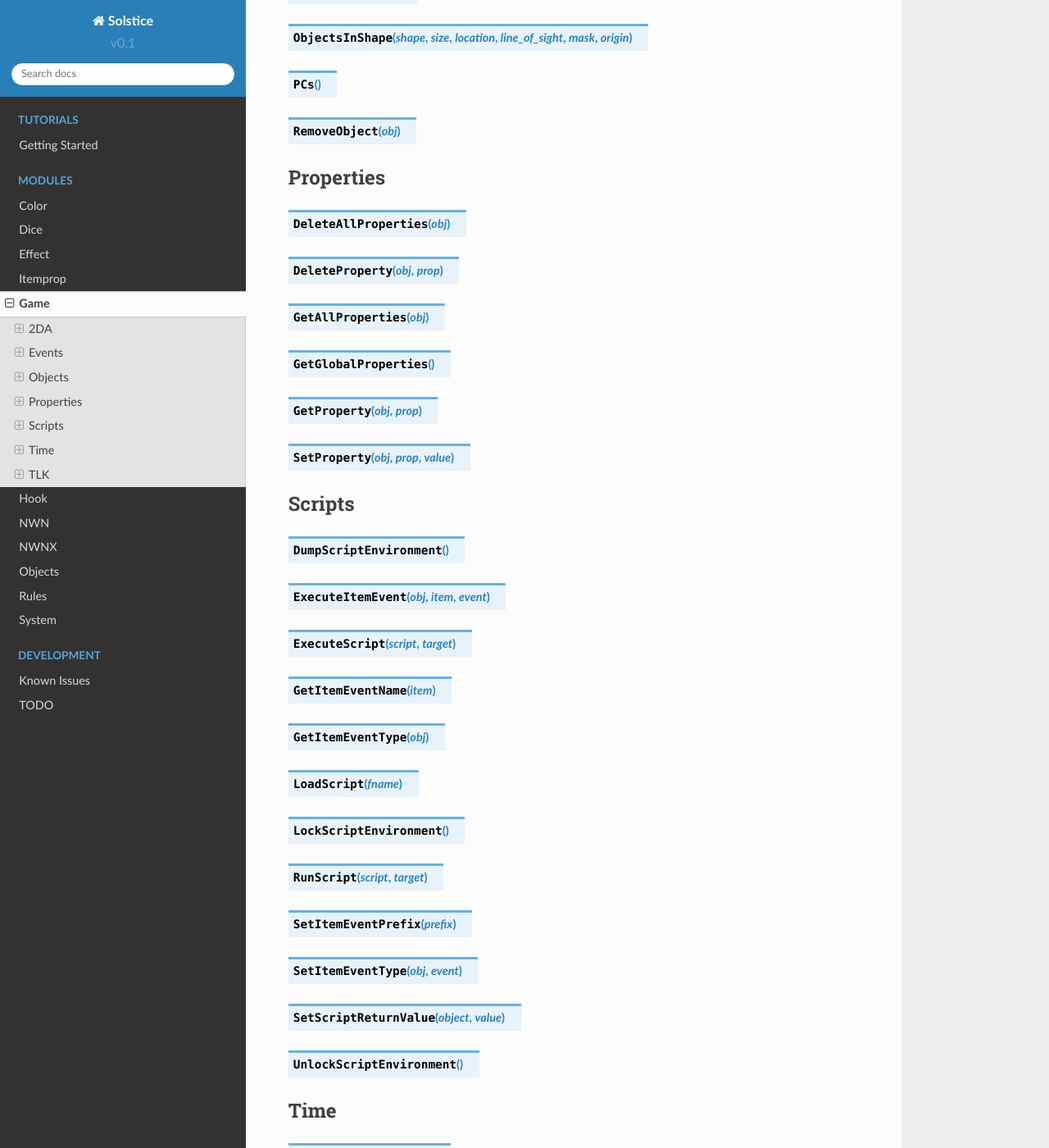
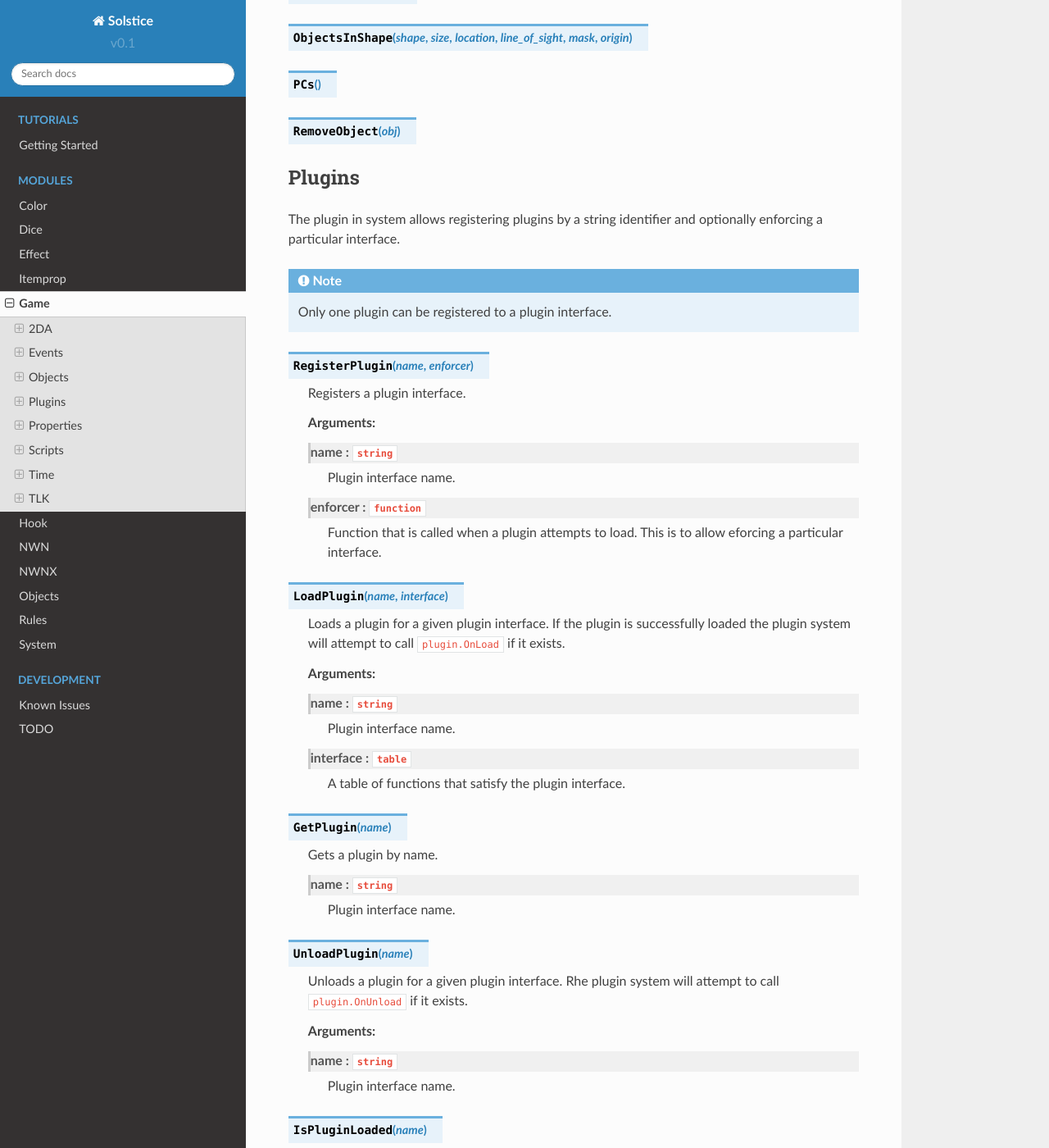
Before and after one commit to jd28/Solstice, a Sphinx documentation site: the page built from docs/game.rst, in a window 1280 px wide and 1400 px high, scrolled down 2636 px. Shown: the whole window at 82% size. Built offline with Sphinx 7.4.7 and the Read the Docs theme 2.0.0, drawn with Linux system fonts in a browser that asks for light colours; some of the changed text lies outside the part shown.

Commit message:
Add basic plugin system.

```diff
--- a/docs/game.rst
+++ b/docs/game.rst
@@ -98,6 +98,65 @@ Objects
 
 .. function:: RemoveObject(obj)
 
+Plugins
+-------
+
+The plugin in system allows registering plugins by a string identifier
+and optionally enforcing a particular interface.
+
+.. note::
+
+  Only one plugin can be registered to a plugin interface.
+
+.. function:: RegisterPlugin(name, enforcer)
+
+  Registers a plugin interface.
+
+  **Arguments:**
+
+  name : ``string``
+    Plugin interface name.
+  enforcer : ``function``
+    Function that is called when a plugin attempts to load.  This is to allow
+    eforcing a particular interface.
+
+.. function:: LoadPlugin(name, interface)
+
+  Loads a plugin for a given plugin interface.  If the plugin is successfully
+  loaded the plugin system will attempt to call ``plugin.OnLoad`` if it exists.
+
+  **Arguments:**
+
+  name : ``string``
+    Plugin interface name.
+  interface : ``table``
+    A table of functions that satisfy the plugin interface.
+
+.. function:: GetPlugin(name)
+
+  Gets a plugin by name.
+
+  name : ``string``
+    Plugin interface name.
+
+.. function:: UnloadPlugin(name)
+
+  Unloads a plugin for a given plugin interface.  Rhe plugin system will attempt to
+  call ``plugin.OnUnload`` if it exists.
+
+  **Arguments:**
+
+  name : ``string``
+    Plugin interface name.
+
+.. function:: IsPluginLoaded(name)
+
+  Determines if a plugin is loaded.
+
+  name : ``string``
+    Plugin interface name.
+
+
 Properties
 ----------
 
```
Also changed, not shown: 2 other files.
